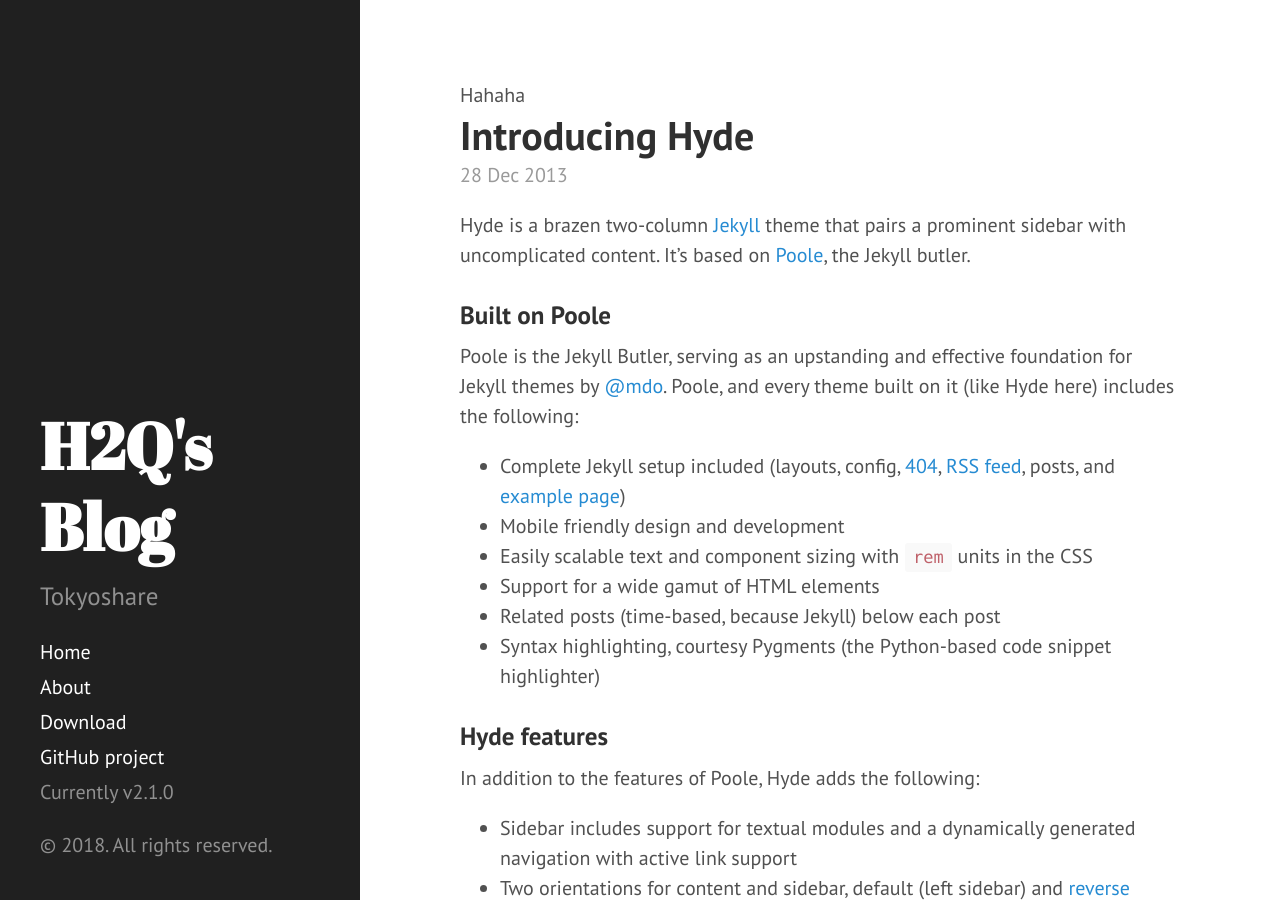
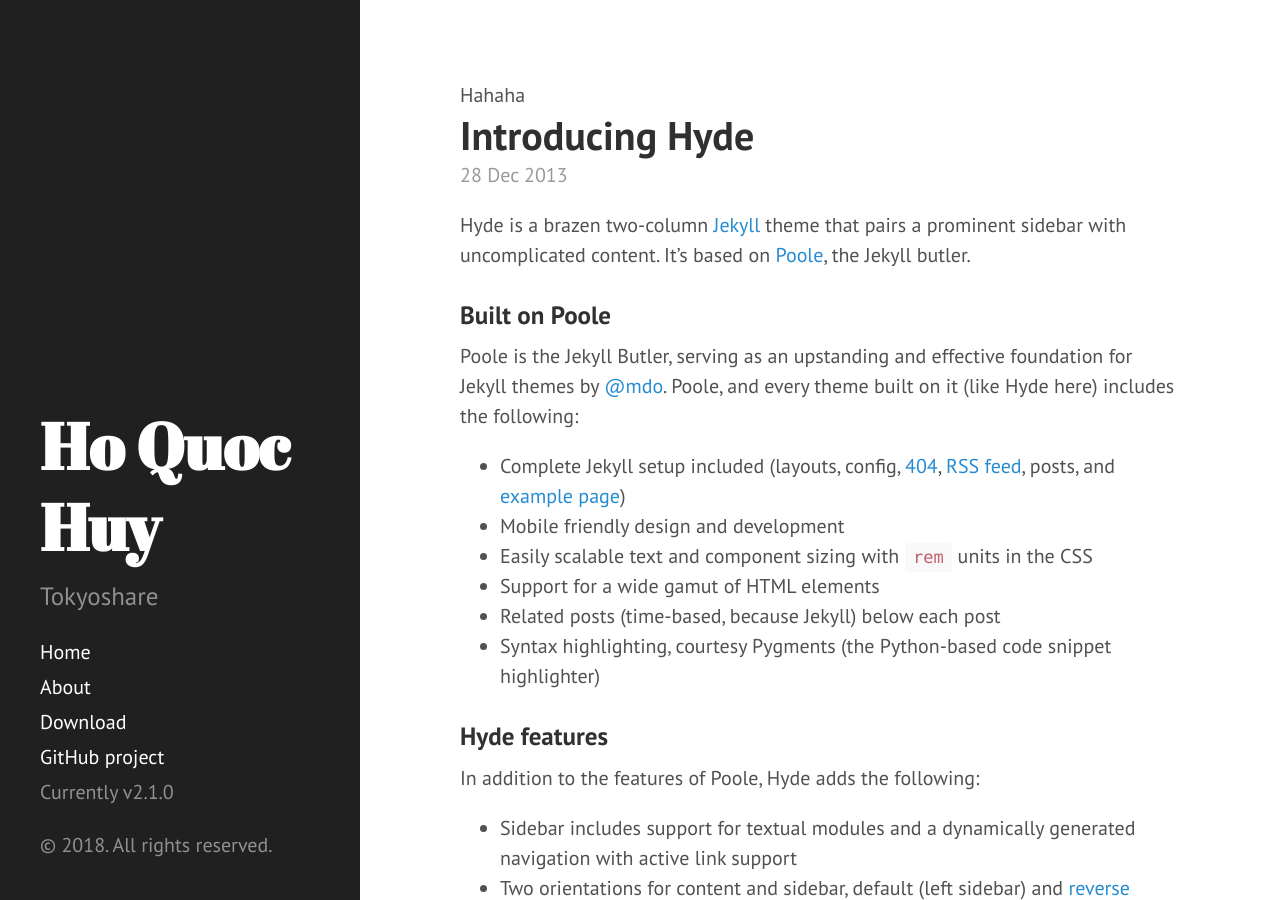
Before and after one commit to tokyoshare/tokyoshare.github.io, a Jekyll site: the page built from index.html, in a window 1280 px wide and 900 px high. Built offline with Jekyll 4.4.1, drawn with Linux system fonts in a browser that asks for light colours; Markdown is read by kramdown in place of the engine named in the settings; the list of posts is cut into pages by our own code.

Commit message:
Update title

```diff
--- a/_config.yml
+++ b/_config.yml
@@ -6,7 +6,7 @@
 permalink:        pretty
 
 # Setup
-title:            H2Q's Blog
+title:            Ho Quoc Huy
 tagline:          'H2Q Blog'
 description:      'Tokyoshare'
 url:              https://tokyoshare.github.io
```
